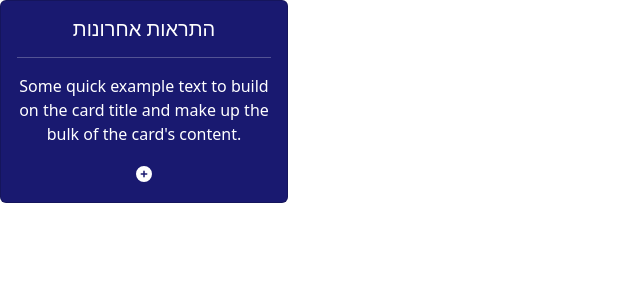
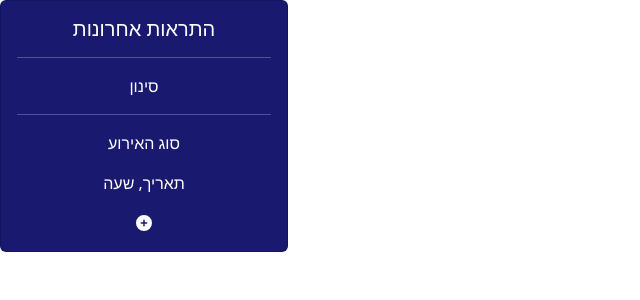
Before and after one commit to madorADI/project1, a Vue app in the folder frontend/: page / in a window 1280 px wide. Shown: the top 300 px of the page, without its empty margins (0-640 px from the left). Built offline with nearby package versions, Linux system fonts and the light colour scheme.

Commit message:
create (Alert.vue) created base Alert component

```diff
--- a/frontend/src/components/LatestAlerts.vue
+++ b/frontend/src/components/LatestAlerts.vue
@@ -5,9 +5,16 @@
         <h5 class="card-title">התראות אחרונות</h5>
         <hr>
         <p class="card-text">
-          Some quick example text to build on the card title and make up the
-          bulk of the card's content.
+          סינון
         </p>
+        <hr>
+        <p class="card-text-type">
+          סוג האירוע
+        </p>
+        <p class="card-text-date">
+          תאריך, שעה
+        </p>
+        <Alert v-for="alert in alerts" :key="alert.id" :alert="alert"/>
         <a href="#" class="create-alert"><font-awesome-icon icon="fa-solid fa-circle-plus" /></a>
       </div>
     </div>
@@ -16,10 +23,12 @@
 
 <script>
 import api from "../api/api.js";
+import Alert from "Alert.vue"
 
 
 export default {
   name: "LatestAlerts",
+  components: { Alert },
   data() {
     return {
       alerts: []
```
Also changed, not shown: frontend/src/components/Alert.vue (added).
